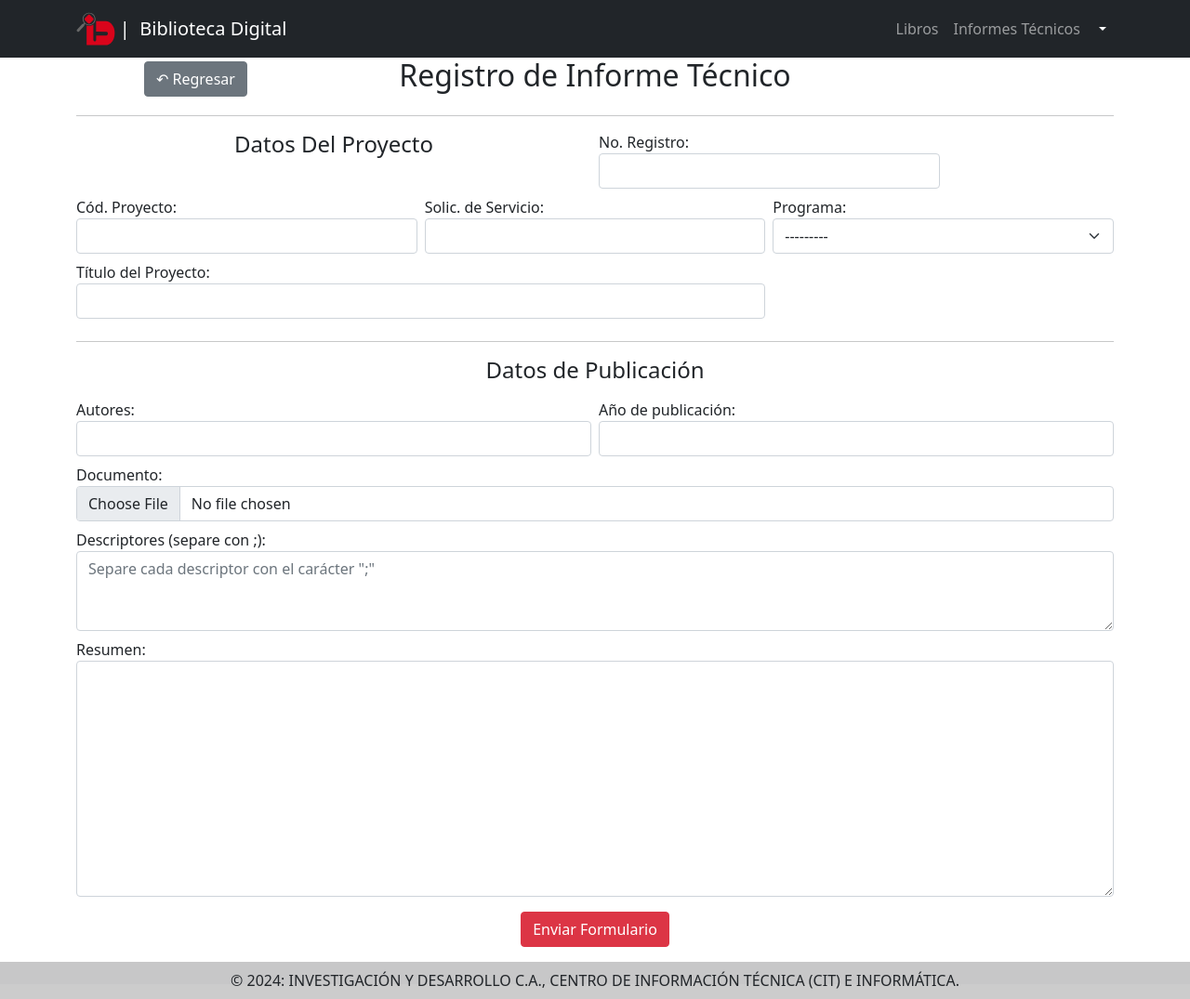
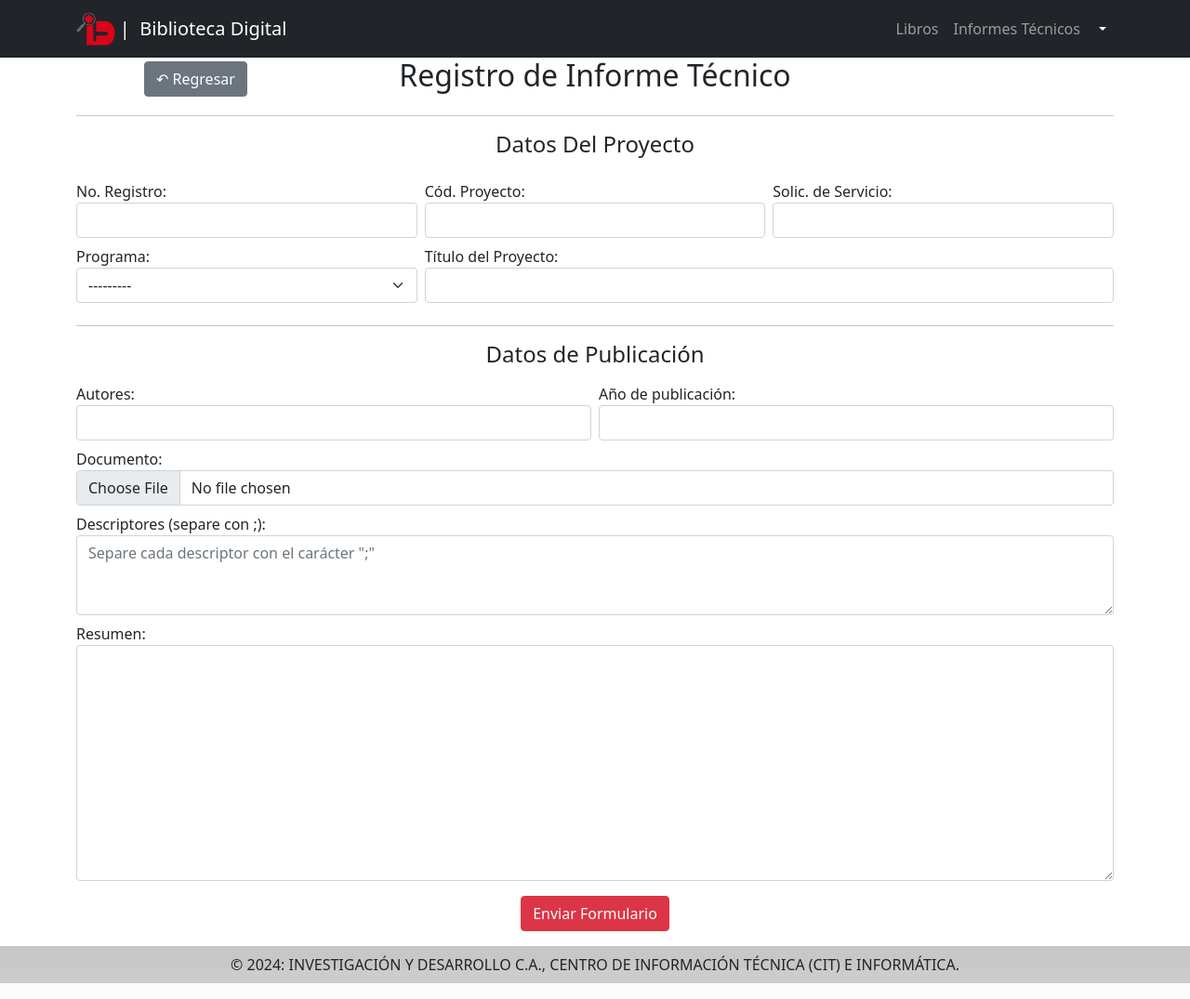
Before and after one commit to desarrollo-indesca/biblioteca_indesca, a Django app: page /publicaciones/creacion/informe/ in a window 1280 px wide. Shown: the whole page at 93% size. Run offline with Django 4.2, Linux system fonts and the light colour scheme; a user stored in the database is signed in; data comes from the database, SQL or seed files in the repository; both versions use the stored data as it was after the commit; parts of the project's set-up code (start-up, migrations or seed data) failed here and were passed over; some libraries are stand-ins or nearby versions.

Commit message:
arreglar pequeño error en columnas

```diff
--- a/core/templates/informe_form.html
+++ b/core/templates/informe_form.html
@@ -20,7 +20,7 @@
         {% csrf_token %}
 
         <div class="row g-2">
-            <div class="col-6">
+            <div class="col-12">
                 <h4 class="text-center mb-3">Datos Del Proyecto</h4>
             </div>
 
```
Also changed, not shown: db.sqlite3.
